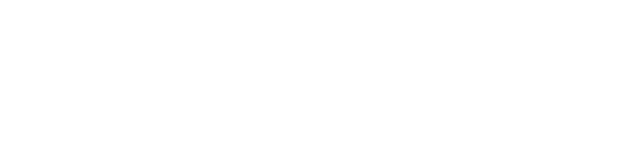
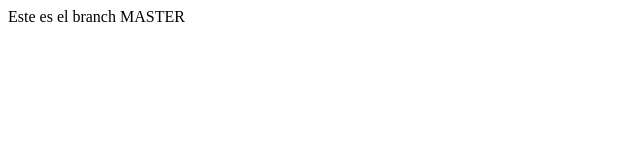
Before and after one commit to aritelecemian/prueba, a plain HTML site: page index.html in a window 1280 px wide. Shown: the whole page, without its empty margins (0-640 px from the left). Drawn offline with Linux system fonts and the light colour scheme.

Commit message:
Agrega texto al body

```diff
--- a/index.html
+++ b/index.html
@@ -7,7 +7,7 @@
 </head>
 
 <body>
-
+    Este es el branch MASTER
 </body>
 
 </html>
```
